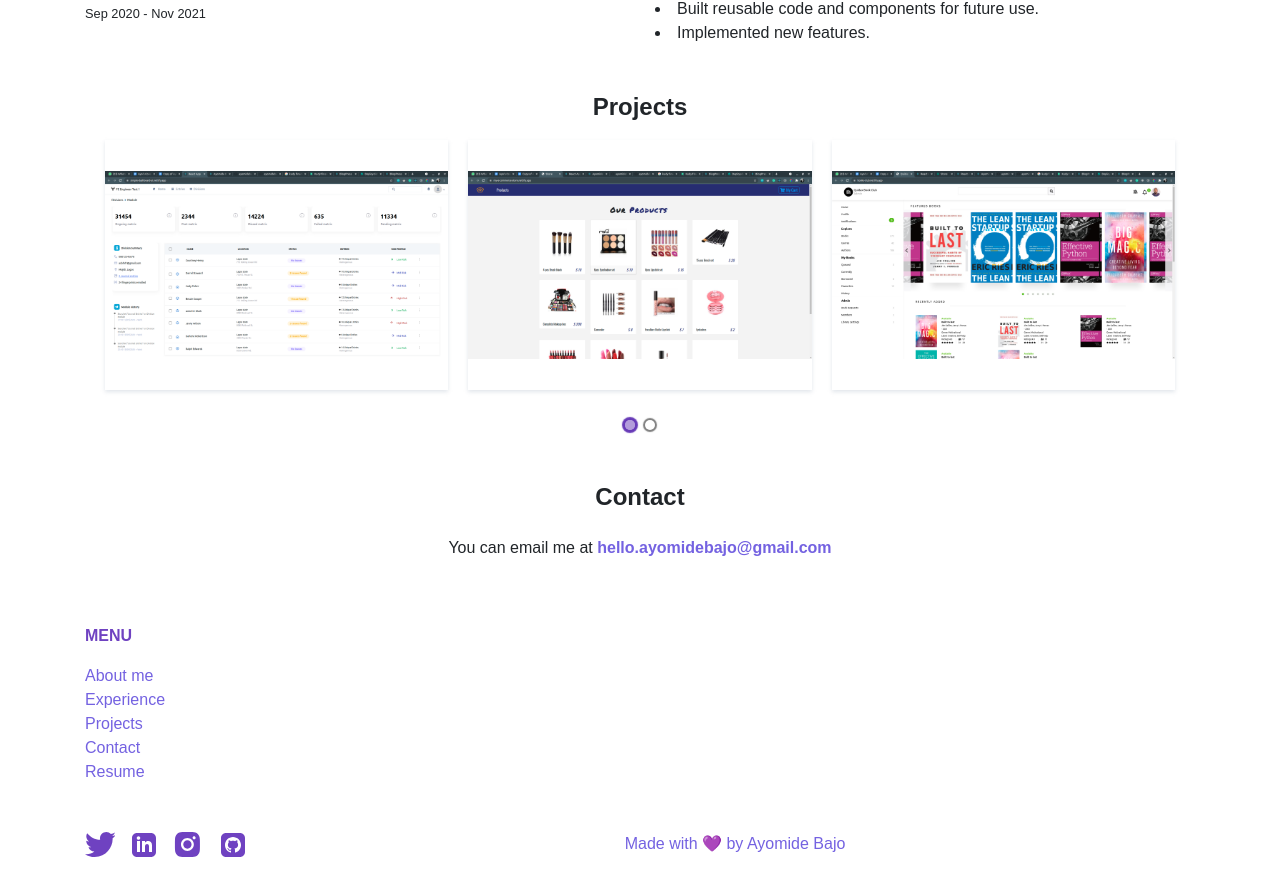
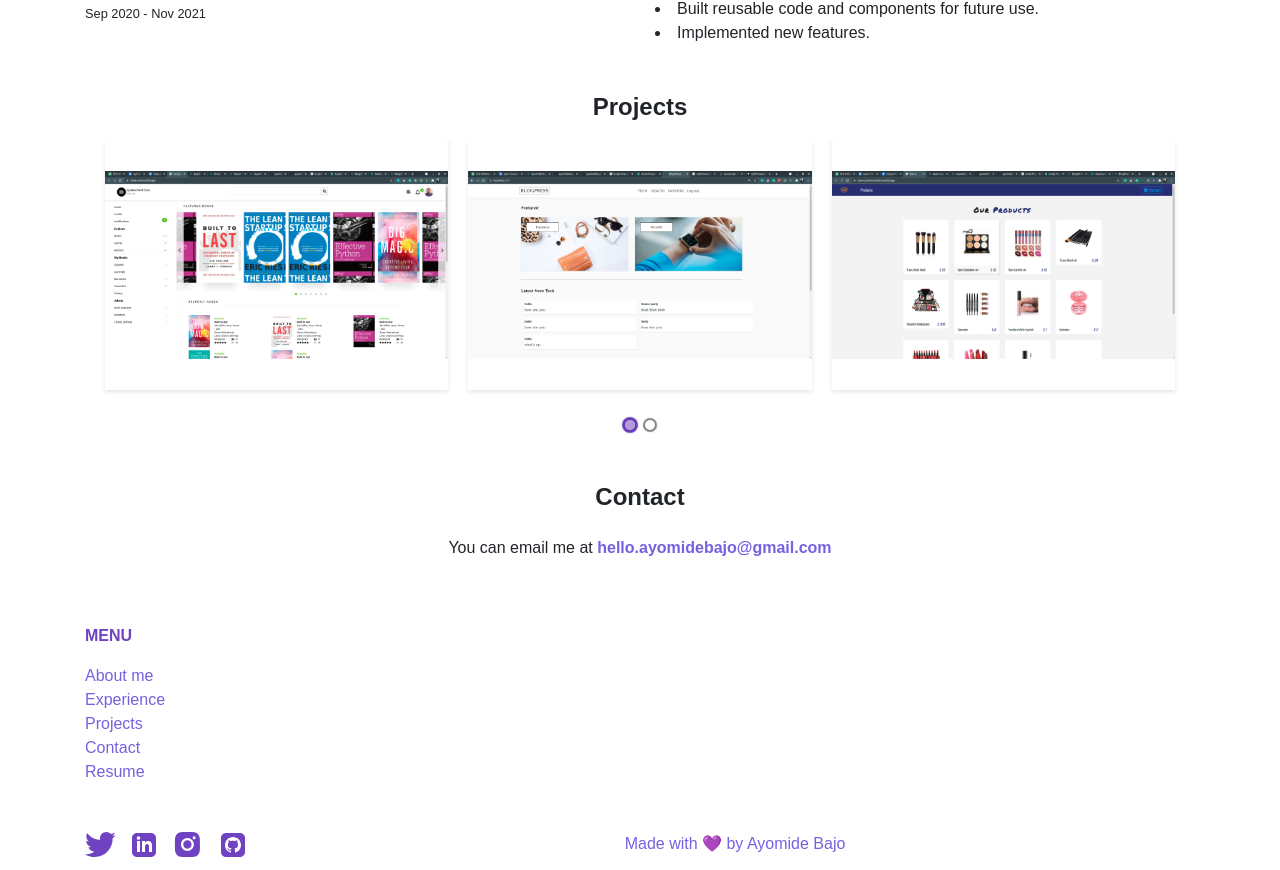
Before and after one commit to ayomidebajo/ayomide, a React (Create React App) app: page /#/ in a window 1280 px wide. Shown: the part 1217-2087 px from the top of the page. Built offline with nearby package versions, Linux system fonts and the light colour scheme; a web font is replaced by a local one.

Commit message:
add fixes

```diff
--- a/src/Components/projects.js
+++ b/src/Components/projects.js
@@ -15,10 +15,26 @@ const breakPoints = [
 
 function Projects() {
   const items = [
-    { img: simpleDashboard, url: "https://simple-dashboard-ui.netlify.app" },
-    { img: ecommerce, url: "https://my-e-commerce-store.netlify.app" },
-    { img: booksClub, url: "https://books-club.netlify.app" },
-    { img: blogPress, url: "https://blogpress.netlify.app" },
+    {
+      img: booksClub,
+      url: "https://books-club.netlify.app",
+      title: "A BooksClub",
+    },
+    {
+      img: blogPress,
+      url: "https://blogpress.netlify.app",
+      title: "Blogpress",
+    },
+    {
+      img: ecommerce,
+      url: "https://my-e-commerce-store.netlify.app",
+      title: "An ecommerce web app",
+    },
+    {
+      img: simpleDashboard,
+      url: "https://simple-dashboard-ui.netlify.app",
+      title: "A simple dashboard (Web view only)",
+    },
   ];
 
   return (
```
Also changed, not shown: 1 other file (tests, documents, lock files or other folders).
